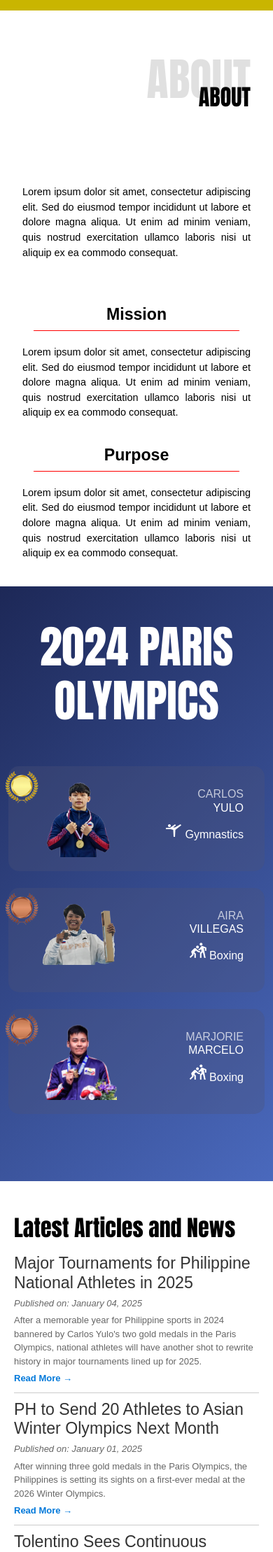
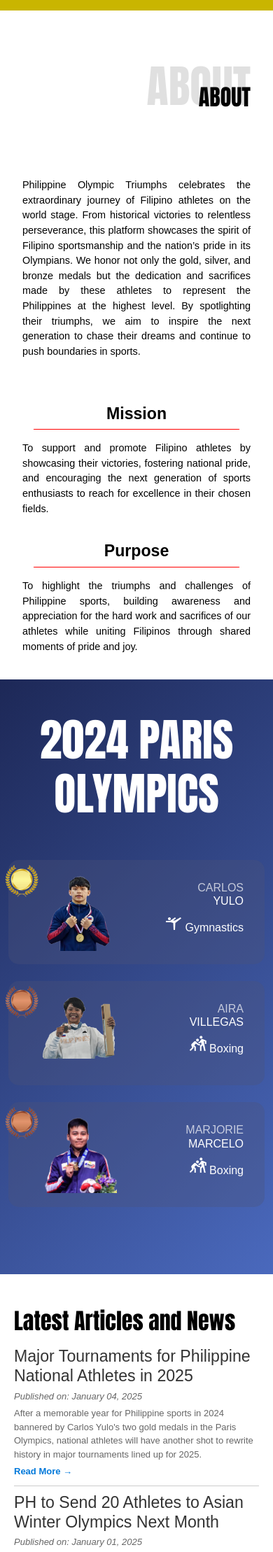
Before and after one commit to nyxash/SAM-BE, a PHP site: page /F01/ in a window 390 px wide. Shown: the part 845-3063 px from the top of the page at 70% size. Run offline with PHP 8.4, Linux system fonts and the light colour scheme; some libraries are stand-ins or nearby versions.

Commit message:
add and modify

```diff
--- a/F01/assets/css/style.css
+++ b/F01/assets/css/style.css
@@ -148,9 +148,9 @@
 }
 
 .aboutP {
-    padding-top: 50px;
+    padding-top: 40px;
     text-align: justify;
-    font-size: 1rem;
+    font-size: 1.2rem;
 }
 
 .missionPurpose {
@@ -159,7 +159,8 @@
 }
 
 .missionPurpose p {
-    font-size: 0.9rem;
+    font-size: 1rem;
+    padding: 0 38px;
 }
 
 .missionHr,
@@ -168,7 +169,6 @@
     margin: auto;
     opacity: 100%;
     width: 90%;
-    padding: 10px;
 }
 
 @media (max-width: 768px) {
@@ -180,7 +180,7 @@
 
     .aboutDuplicate {
         position: relative;
-        top: 40px;
+        top: 50px;
         font-size: 4rem;
     }
 
@@ -192,8 +192,9 @@
         font-size: 0.9rem;
     }
 
-    .missionPurpose {
+    .missionPurpose, .missionPurpose p {
         padding: 0px;
+        font-size: 0.9rem;
     }
 
     .purpose {
@@ -441,6 +442,12 @@
     margin: auto;
 }
 
+@media (max-width: 767px) {
+    .quoteText {
+        font-size: 2.1rem;
+    }
+}
+
 footer {
     background-color: #0c0c0c;
     color: white;
@@ -457,12 +464,18 @@
 }
 
 @media (max-width: 768px) {
+    footer .footerName {
+        padding-bottom: 20px;
+    }
+
     footer img {
         max-height: 30px;
     }
 
     footer .footerName p {
-        font-size: 0.9rem;
+        font-size: 1.1rem;
+        text-align: left;
+        font-weight: 600;
     }
 }
 
--- a/F01/index.html
+++ b/F01/index.html
@@ -52,9 +52,16 @@
                 <div class="col-md-6 col-12">
                     <div class="aboutP mt-5">
                         <p>
-                            Lorem ipsum dolor sit amet, consectetur adipiscing elit. Sed do eiusmod tempor incididunt ut
-                            labore et dolore magna aliqua. Ut enim ad minim veniam, quis nostrud exercitation ullamco
-                            laboris nisi ut aliquip ex ea commodo consequat.
+                            Philippine Olympic Triumphs celebrates the extraordinary journey of Filipino athletes on the
+                            world stage.
+                            From historical victories to relentless perseverance, this platform showcases the spirit of
+                            Filipino sportsmanship and the nation’s pride in its Olympians. We honor not only the gold,
+                            silver, and bronze
+                            medals but the dedication
+                            and sacrifices made by these athletes to represent the Philippines at the highest level. By
+                            spotlighting their
+                            triumphs, we aim to inspire the next generation to chase their dreams and continue to push
+                            boundaries in sports.
                         </p>
                     </div>
                 </div>
@@ -64,18 +71,22 @@
                     <h3 class="fw-bold text-center">Mission</h3>
                     <hr class="missionHr">
                     <p>
-                        Lorem ipsum dolor sit amet, consectetur adipiscing elit. Sed do eiusmod tempor incididunt ut
-                        labore et dolore magna aliqua. Ut enim ad minim veniam, quis nostrud exercitation ullamco
-                        laboris nisi ut aliquip ex ea commodo consequat.
+                    <p>
+                        To support and promote Filipino athletes by showcasing their victories, fostering national
+                        pride, and encouraging the next generation of sports enthusiasts to reach for excellence in
+                        their chosen fields.
+                    </p>
                     </p>
                 </div>
                 <div class="col-md-6 col-12 purpose">
                     <h3 class="fw-bold text-center">Purpose</h3>
                     <hr class="purposeHr">
                     <p>
-                        Lorem ipsum dolor sit amet, consectetur adipiscing elit. Sed do eiusmod tempor incididunt ut
-                        labore et dolore magna aliqua. Ut enim ad minim veniam, quis nostrud exercitation ullamco
-                        laboris nisi ut aliquip ex ea commodo consequat.
+                    <p>
+                        To highlight the triumphs and challenges of Philippine sports, building awareness and
+                        appreciation for the hard work and sacrifices of our athletes while uniting Filipinos through
+                        shared moments of pride and joy.
+                    </p>
                     </p>
                 </div>
             </div>
@@ -271,11 +282,10 @@
                 </div>
 
                 <div class="contactFooter col-md-3">
-                    <p class="mb-2">Contact Info</p>
+                    <p class="mb-2 fw-bold">Contact Info</p>
                     <div class="contactIcons">
-                        <a href="#"><i class="bi bi-facebook"></i></a>
-                        <a href="#"><i class="bi bi-twitter"></i></a>
-                        <a href="#"><i class="bi bi-instagram"></i></a>
+                        <a href="https://www.facebook.com/OlympicPHI"target="_blank"><i class="bi bi-facebook"></i></a>
+                        <a href="https://www.instagram.com/olympic.ph/"target="_blank"><i class="bi bi-instagram"></i></a>
                     </div>
                     <p class="mt-2 mb-0">Email: noc-phi@olympic.ph</p>
                 </div>
```
